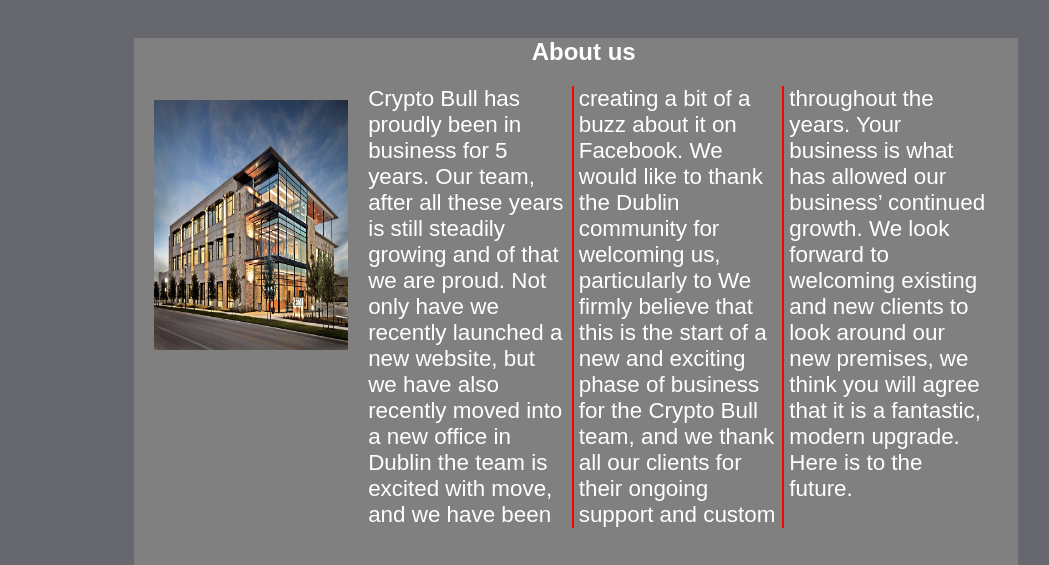
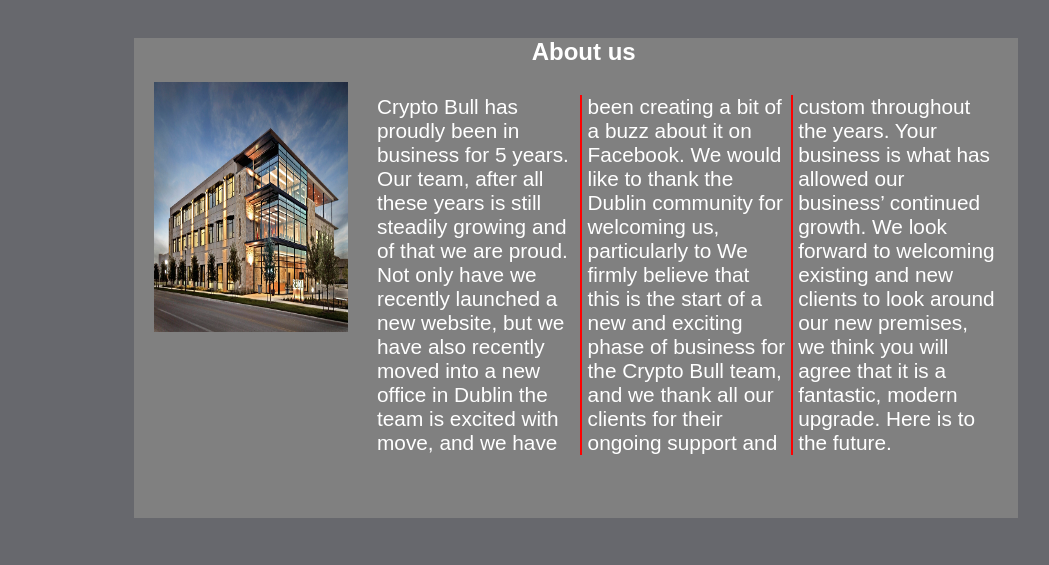
Before and after one commit to StephenMeehan1996/-stephenmeehan1996-.github.io, a plain HTML site: page homepage.html in a window 1280 px wide. Shown: the part 1003-1568 px from the top of the page, without its empty margins (102-1151 px from the left). Drawn offline with Linux system fonts and the light colour scheme.

Commit message:
final commit

```diff
--- a/styles/style.css
+++ b/styles/style.css
@@ -159,7 +159,9 @@ margin-bottom: 200px;
 {
     background-color: gray;
     width: 50%;
+    margin-left: 26%;
     text-align: center;
+
     margin-bottom: 2px;
 
 }
@@ -267,7 +269,7 @@ margin-bottom: 200px;
    width: 22%;
     margin-left: 20px;
     margin-right: 20px;
-    margin-top: 7%;
+    margin-top: 5%;
     margin-bottom: 7%;
 
 
@@ -281,9 +283,10 @@ margin-bottom: 200px;
     column-count: 3;
     column-rule: 2px solid red;
     column-gap: 2%;
-    font-size: 1.4em;
+    font-size: 1.3em;
     background-color: grey;
     margin-top: 0;
+    padding: 1%;
 
 }
 
```
Also changed, not shown: homepage.html (+1 -1 lines).
